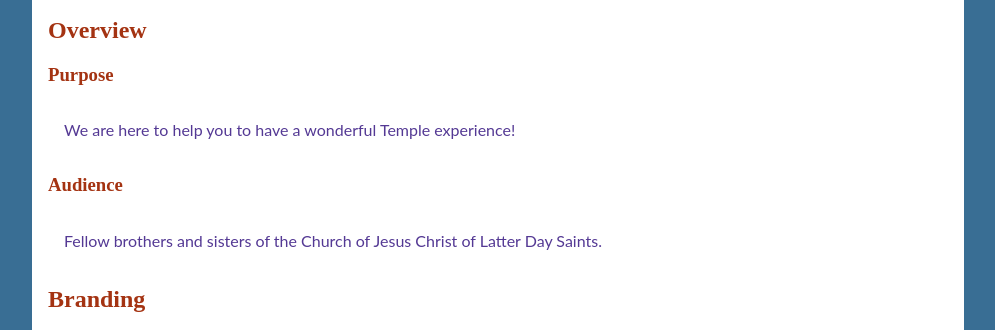
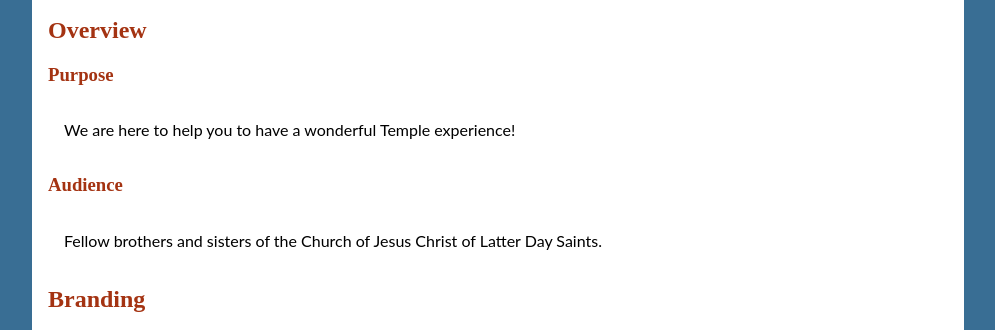
Before and after one commit to Flybywifi10/flybywifi10.github.io, a plain HTML site: page site-plan.html in a window 1280 px wide. Shown: the part 149-479 px from the top of the page, without its empty margins (142-1137 px from the left). Drawn offline with Linux system fonts and the light colour scheme.

Commit message:
playing with it

```diff
--- a/css/site-plan.css
+++ b/css/site-plan.css
@@ -47,7 +47,7 @@ header>h1 {
 
 p {
     font-family: var(--paragraph-font);
-    color: var(--accent2-color);
+    color: ;
     padding: 1em
 }
 
```
